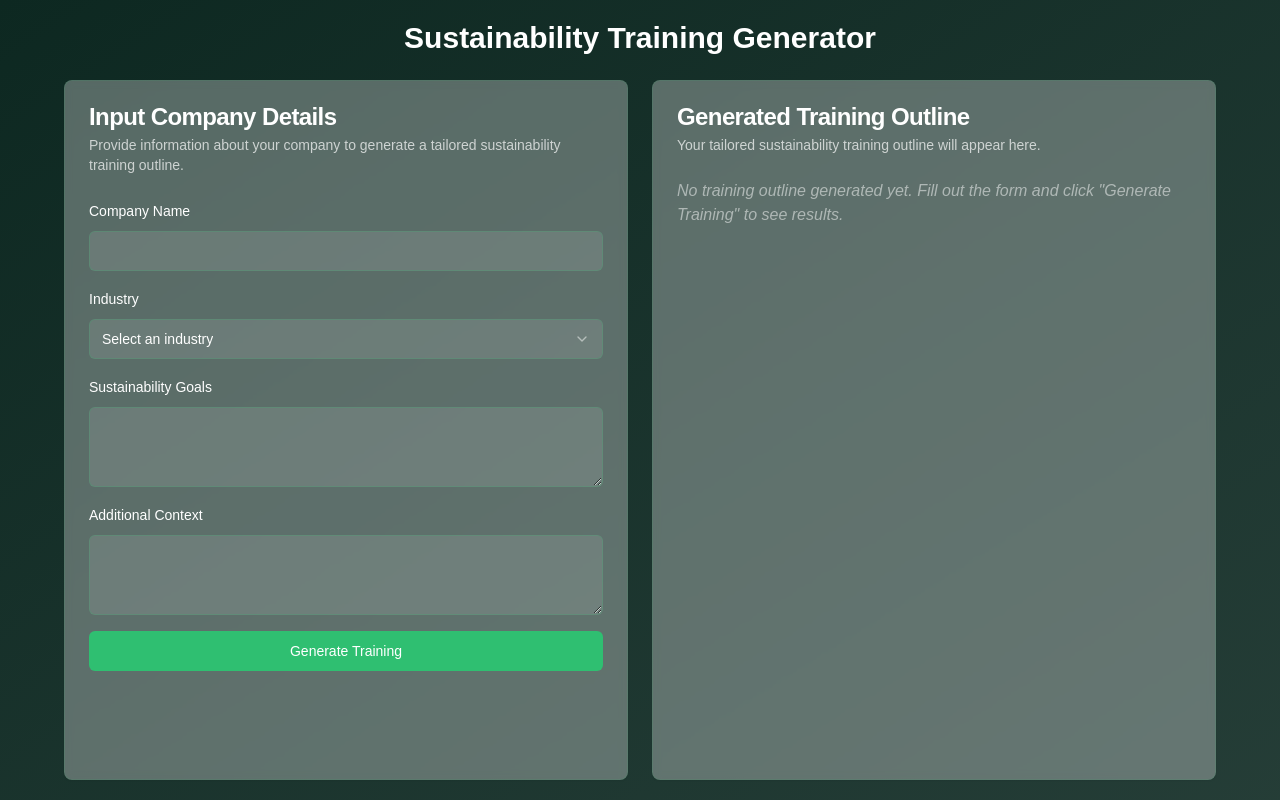
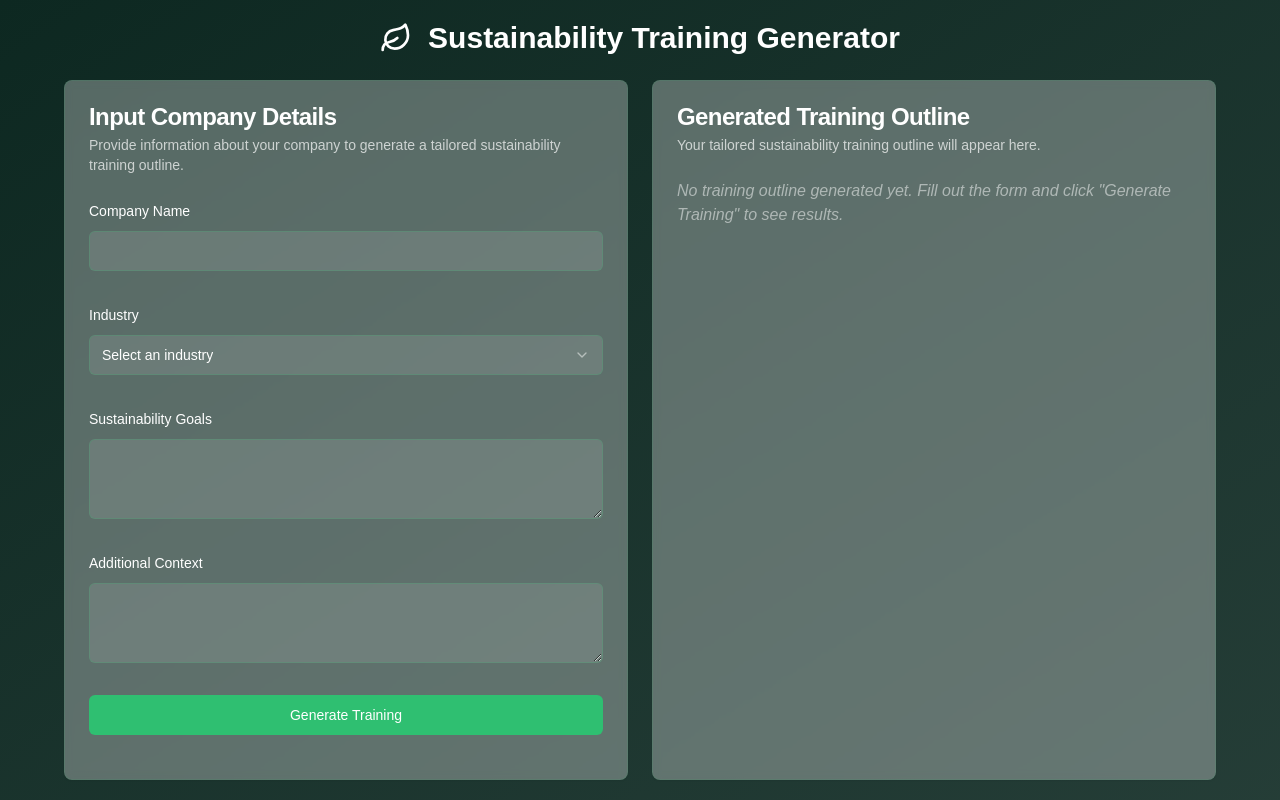
Before and after one commit to react-picasso/ai-training-generator, a Next.js app: page / in a window 1280 px wide. Built offline with nearby package versions, Linux system fonts and the light colour scheme.

Commit message:
Form card formatted

```diff
--- a/app/page.tsx
+++ b/app/page.tsx
@@ -21,6 +21,7 @@ import { Textarea } from "@/components/ui/textarea";
 import Image from "next/image";
 import { useRouter } from "next/navigation";
 import { useState } from "react";
+import { Leaf } from "lucide-react";
 
 export default function Home() {
 	const [formData, setFormData] = useState({
@@ -74,8 +75,8 @@ export default function Home() {
 	return (
 		<div className="min-h-screen bg-gradient-to-br from-secondary via-secondary/95 to-secondary/90 flex items-center justify-center">
 			<main className="container mx-auto p-4 flex flex-col items-center">
-				<h1 className="text-3xl font-bold mb-6 text-center text-white">
-					Sustainability Training Generator
+				<h1 className="flex text-3xl font-bold mb-6 text-center text-white items-center">
+					<Leaf className="mr-4 w-8 h-8"/> Sustainability Training Generator
 				</h1>
 				<div className="grid md:grid-cols-2 gap-6 w-full max-w-6xl">
 					<Card className="bg-card/30 backdrop-blur-sm border-primary/10 h-[700px] overflow-y-auto">
@@ -90,7 +91,7 @@ export default function Home() {
 							</CardDescription>
 						</CardHeader>
 						<CardContent>
-							<form className="space-y-4" onSubmit={handleSubmit}>
+							<form className="space-y-8" onSubmit={handleSubmit}>
 								<div className="space-y-2">
 									<label
 										htmlFor="companyName"
@@ -177,7 +178,7 @@ export default function Home() {
 								<Button
 									type="submit"
 									disabled={isLoading}
-									className="w-full bg-primary text-white hover:bg-primary/90"
+									className="w-full bg-primary text-white hover:bg-primary/90 mt-8"
 								>
 									{isLoading
 										? "Generating..."
```
